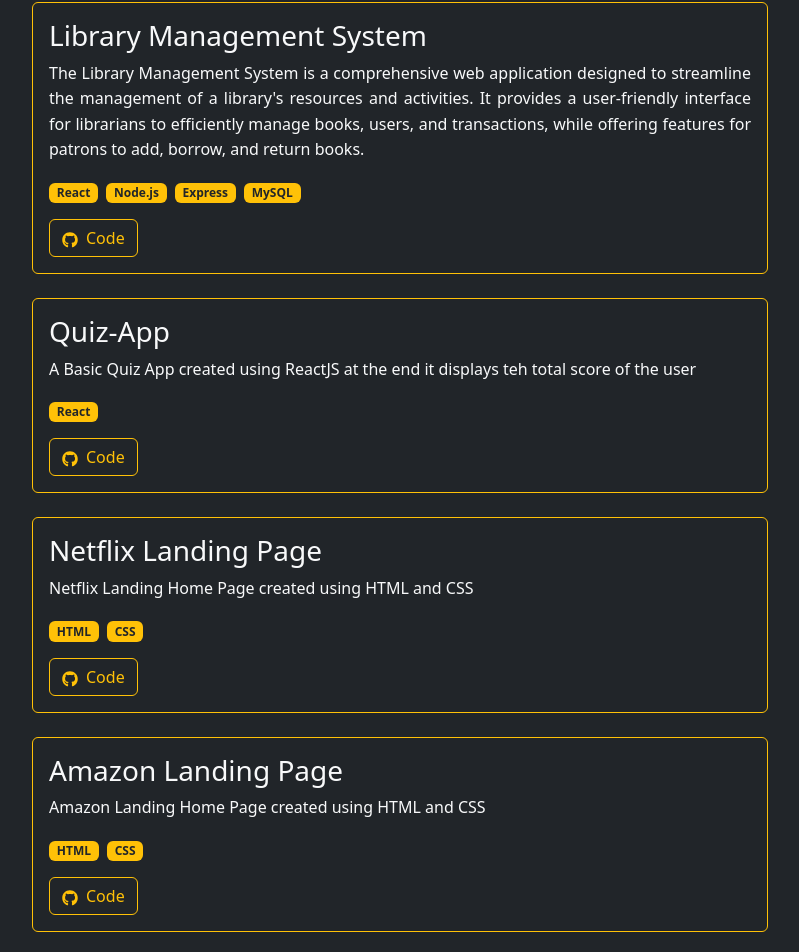
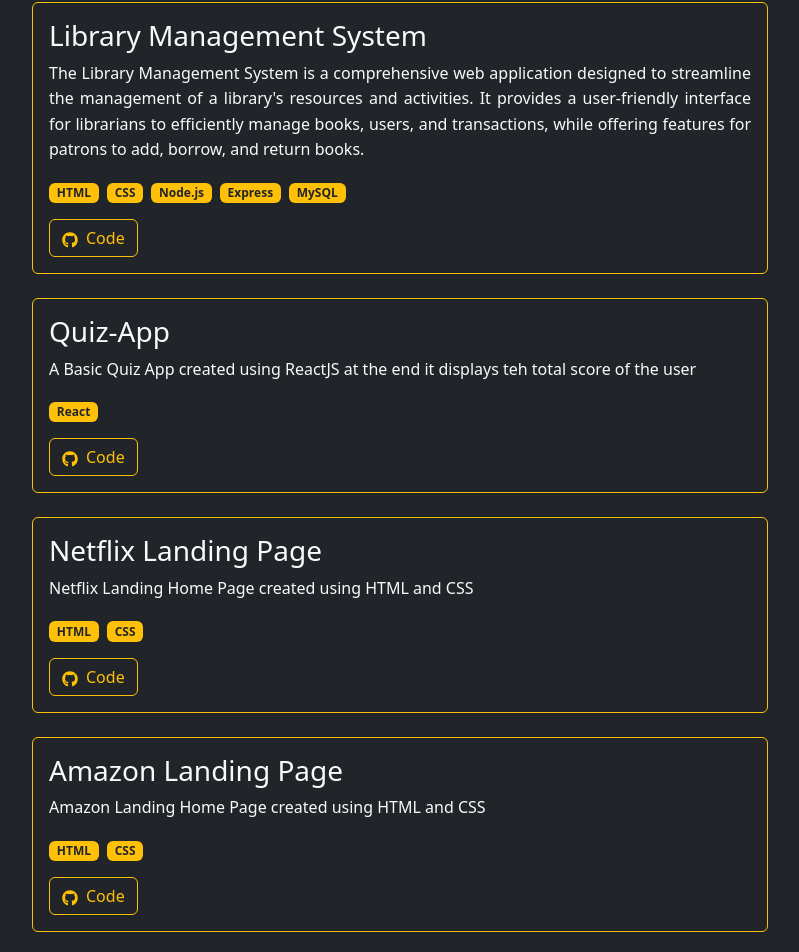
Before and after one commit to mssreehari/Portfolio, a React (Vite) app: page / in a window 1280 px wide. Shown: the part 1775-2727 px from the top of the page, without its empty margins (240-1039 px from the left). Built offline with nearby package versions, Linux system fonts and the light colour scheme.

Commit message:
updated projects

```diff
--- a/src/App.jsx
+++ b/src/App.jsx
@@ -23,7 +23,7 @@
     id: 2,
     title: "Library Management System",
     description: "The Library Management System is a comprehensive web application designed to streamline the management of a library's resources and activities. It provides a user-friendly interface for librarians to efficiently manage books, users, and transactions, while offering features for patrons to add, borrow, and return books.",
-    technologies: ["React", "Node.js", "Express", "MySQL"],
+    technologies: ["HTML","CSS", "Node.js", "Express", "MySQL"],
     githubLink: "https://github.com/mssreehari/DBMS-project-library-management",
     liveDemo: "https://github.com/mssreehari/DBMS-project-library-management"
   },
```
